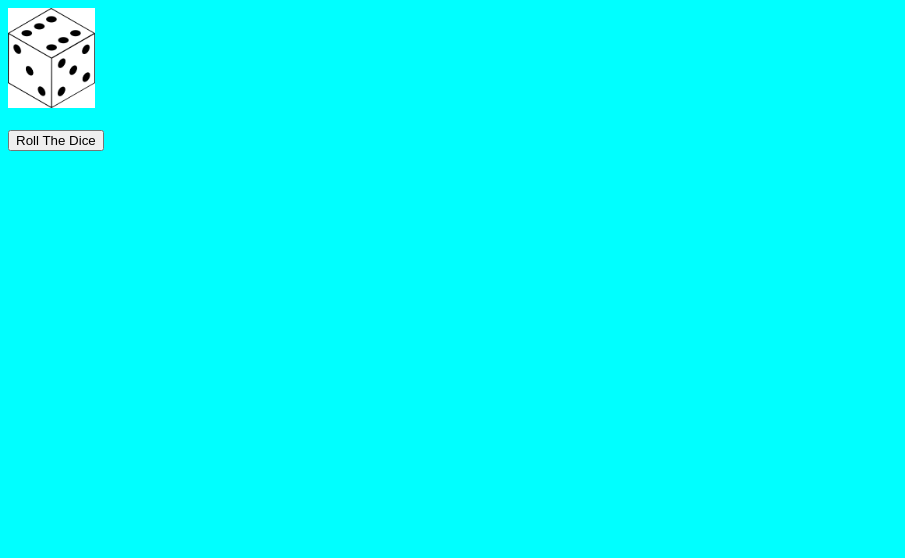
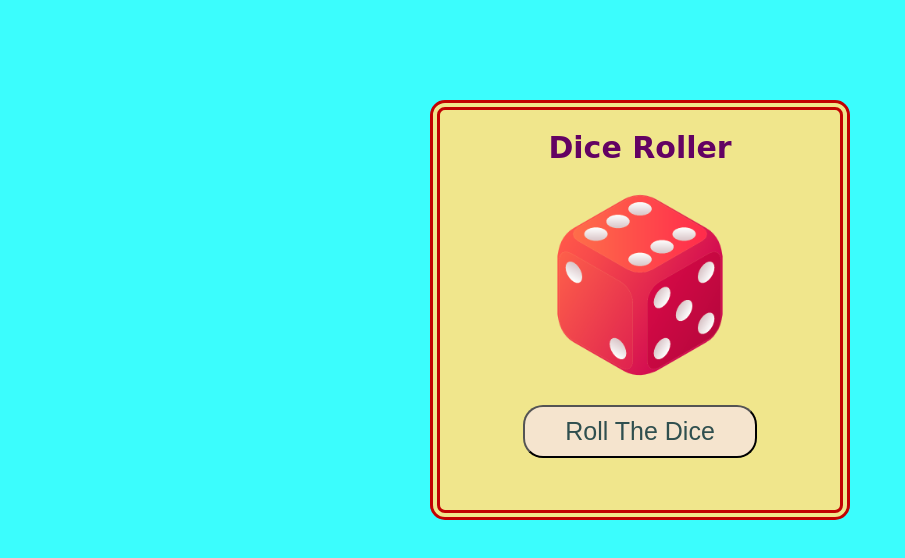
Before and after one commit to ShreyaGhule2020/dieroller, a plain HTML site: page index.html in a window 1280 px wide. Shown: the whole page, without its empty margins (0-905 px from the left). Drawn offline with Linux system fonts and the light colour scheme.

Commit message:
new changes

```diff
--- a/index.html
+++ b/index.html
@@ -1,42 +1,75 @@
 <!DOCTYPE html>
 <html>
 <head>
-    <title>Document</title>
-    <style>
-        body{
-            background-color: aqua;
-        }
-    </style>
+    <title>Dice Roller</title>
+     <style>
+      body{
+        background-color: rgb(59, 253, 253);
+      }
+      .name{
+        font-size: 30px;
+        font-family: cursive;
+        text-align: center;
+        color: rgb(99, 2, 99);
+      }
+      .container{
+        width:400px;
+        height: 400px;
+        border:10px double rgb(194, 2, 2);
+        border-radius: 15px;
+        display: block;
+        background-color: khaki;
+        margin: 100px auto;
+      }
+      .img-dice{
+        width:200px;
+        display: block;
+        margin: 20px auto ;
+      }
+      .btn-roll{
+        display: block;
+        margin: auto;
+        background-color: rgb(245, 228, 206);
+        color: darkslategrey;
+        font-size: 25px;
+        padding: 10px 40px;
+        border-radius: 20px;
+        cursor: pointer;
+      }
+     </style>
+
 </head>
-
 <body>
-    <img src="images/die.gif" alt="" id="dice" height="100px" />
-    <br> <br>
-    <button type="button" onclick="rollDice()">Roll The Dice</button>
-
+    <div class="container">
+        <h1 class="name">Dice Roller</h1>
+    <img src="images/die.png" class="img-dice" id="img-dice" />
+    <button type="button" class="btn-roll" onclick="rollDice()">
+        Roll The Dice
+    </button>
+     </div>
     <script>
-        const diceImg = document.getElementById("dice");
         function rollDice() {
             const min = 1;
             const max = 7;
             const randomNumber = Math.floor(Math.random() * (max - min)) + min;
+            const diceImg = document.getElementById('img-dice');
             if (randomNumber == 1) {
-                diceImg.src = "images/one.gif";
+                diceImg.src = "images/die1.png";
             }
             else if (randomNumber == 2) {
-                diceImg.src = "images/two.gif";
+                diceImg.src = "images/die2.png";
             }
             else if (randomNumber == 3) {
-                diceImg.src = "images/three.gif";
+                diceImg.src = "images/die3.png";
             }
             else if (randomNumber == 4) {
-                diceImg.src = "images/four.jpg";
+                diceImg.src = "images/die4.png";
             }
             else if (randomNumber == 5) {
-                diceImg.src = "images/five.jpg";
+                diceImg.src = "images/die5.png";
             }
             else {
-                diceImg.src = "images/six.jpg";
+                diceImg.src = "images/die6.png";
             }
         }
     </script>
```
Also changed, not shown: images/die.gif (deleted), images/die.png (added), images/die1.png (added), images/die2.png (added), images/die3.png (added), images/die4.png (added), images/die5.png (added), images/die6.png (added), images/five.jpg (deleted), images/four.jpg (deleted), images/one.gif (deleted), images/six.jpg (deleted), images/three.gif (deleted), images/two.gif (deleted).
